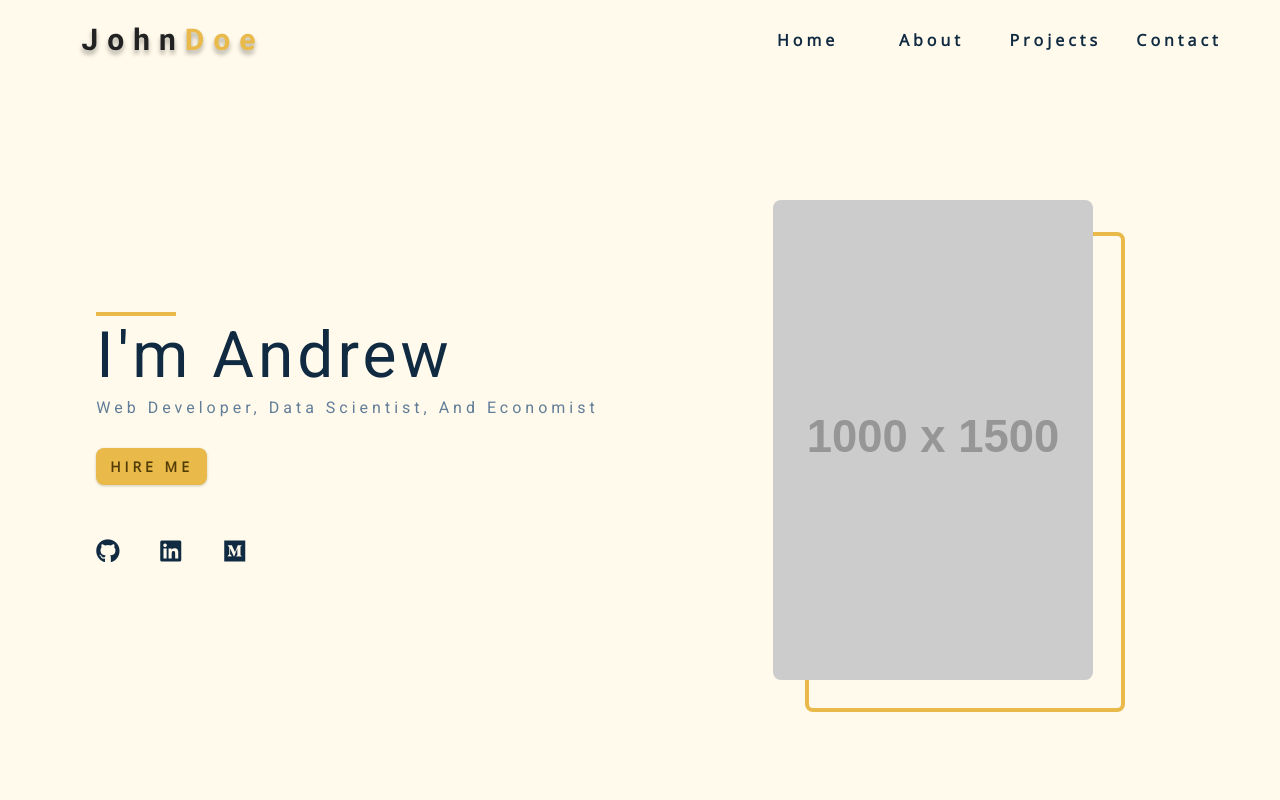
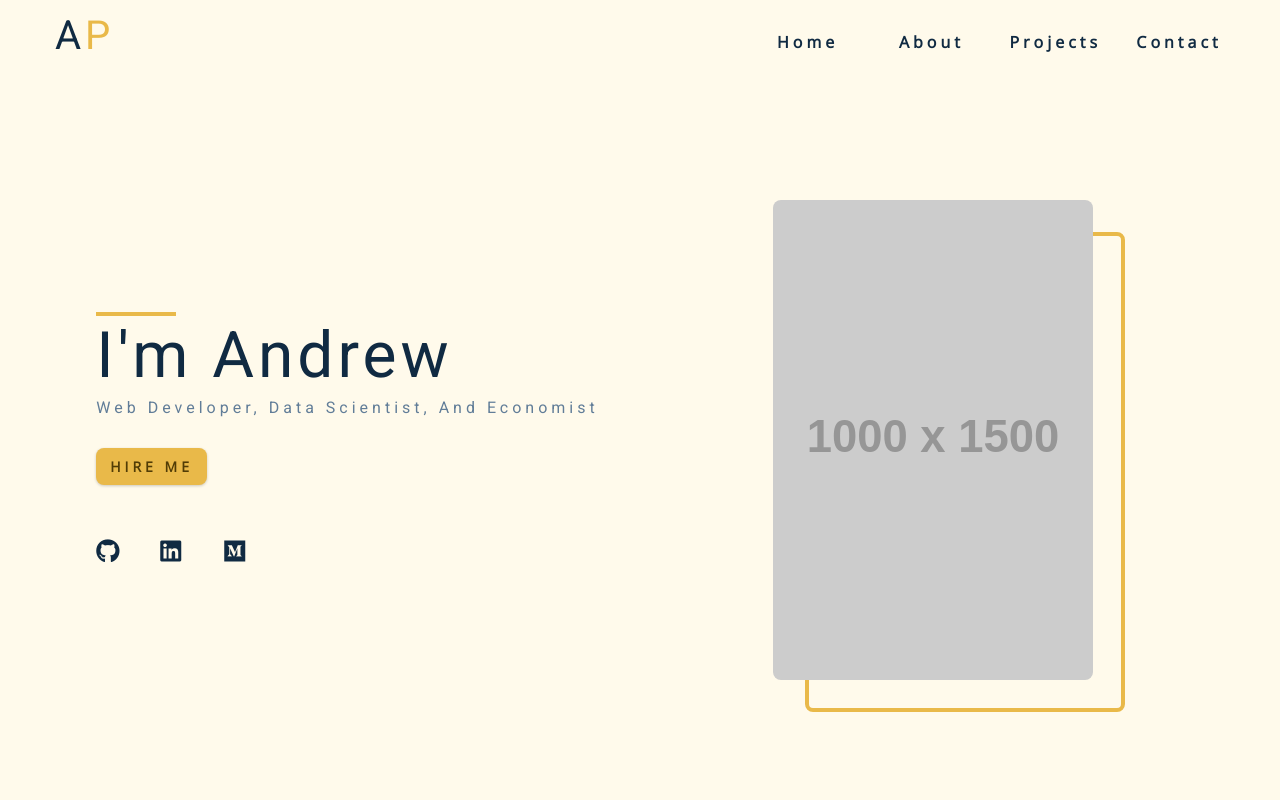
Before and after one commit to andrewpetersondev/portfolio-2023-html, a plain HTML site: page index.html in a window 1280 px wide. Shown: the top 800 px of the page. Drawn offline with nearby package versions, Linux system fonts and the light colour scheme; placeholder pictures from the web are drawn by us.

Commit message:
fixed logo

```diff
--- a/css/styles.css
+++ b/css/styles.css
@@ -3,7 +3,7 @@
 Fonts
 ===============
 */
-@import url("https://fonts.googleapis.com/css?family=Open+Sans|Roboto:400,700&display=swap");
+@import url('https://fonts.googleapis.com/css?family=Open+Sans|Roboto:400,700&display=swap');
 
 /*
 ===============
@@ -38,8 +38,8 @@ Variables
   --clr-grey-9: hsl(212, 33%, 89%);
   --clr-grey-10: hsl(210, 36%, 96%);
   --clr-white: #fff;
-  --ff-primary: "Roboto", sans-serif;
-  --ff-secondary: "Open Sans", sans-serif;
+  --ff-primary: 'Roboto', sans-serif;
+  --ff-secondary: 'Open Sans', sans-serif;
   --transition: all 0.3s linear;
   --spacing: 0.25rem;
   --radius: 0.5rem;
@@ -216,6 +216,11 @@ Navbar
   cursor: pointer;
   justify-self: end;
 }
+
+.nav-logo-text {
+  color: var(--clr-primary-5);
+}
+
 @media screen and (min-width: 768px) {
   .nav {
     background: var(--clr-primary-10);
@@ -376,7 +381,7 @@ Hero
 
   .hero-img::before,
   .about-img::before {
-    content: "";
+    content: '';
     position: absolute;
     width: 100%;
     height: 100%;
@@ -530,7 +535,7 @@ Projects
   opacity: 0.1;
 }
 .project::after {
-  content: "";
+  content: '';
   position: absolute;
   top: 0;
   left: 0;
@@ -566,8 +571,8 @@ Projects
     grid-template-rows: 200px 200px;
     gap: 1rem;
     grid-template-areas:
-      "a b b"
-      "a c d";
+      'a b b'
+      'a c d';
   }
   .project-img {
     height: 100%;
@@ -610,7 +615,7 @@ Connect
   z-index: -2;
 }
 .connect::after {
-  content: "";
+  content: '';
   position: absolute;
   top: 0;
   left: 0;
--- a/index.html
+++ b/index.html
@@ -18,7 +18,7 @@
     <div class="nav-center">
       <!-- nav header -->
       <div class="nav-header">
-        <img src="./images/logo.svg" class="nav-logo" alt="nav logo" />
+        <h2 class="nav-logo">A<span class="nav-logo-text">P</span></h2>
         <button class="nav-btn" id="nav-btn">
           <i class="fas fa-bars"></i>
         </button>
```
Also changed, not shown: about.html (+1 -1 lines), contact.html (+1 -1 lines), projects.html (+1 -1 lines).
